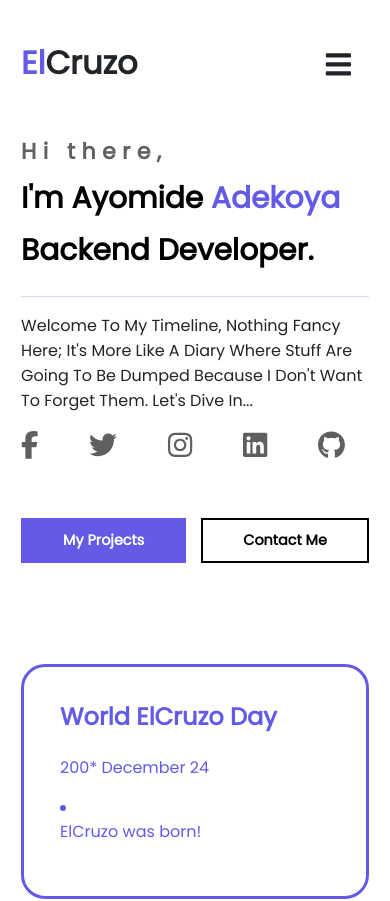
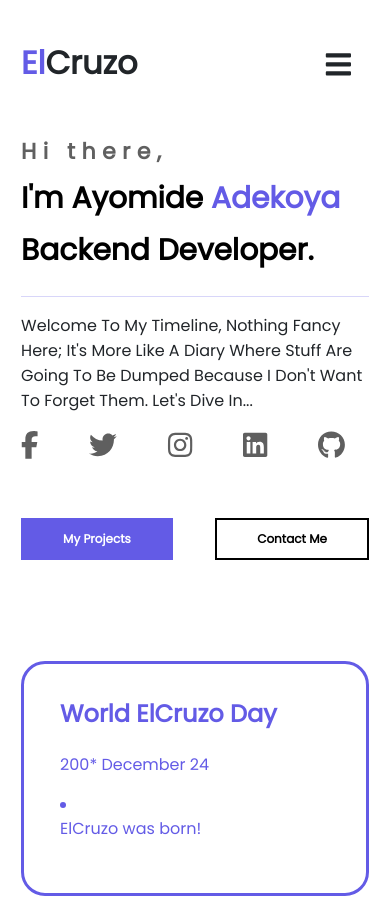
Before and after one commit to elcruzo/elcruzo.github.io, a React (Vite) app: page / in a window 390 px wide. Shown: the top 901 px of the page. Built offline with nearby package versions, Linux system fonts and the light colour scheme.

Commit message:
Fixed spacing between buttons

```diff
--- a/src/App.css
+++ b/src/App.css
@@ -341,7 +341,7 @@ margin-top: 10vh;
 	}
 
 	.button-1, .button-2 {
-		font-size: 0.9rem;
+		font-size: 0.75rem;
 	}
 }
 
```
